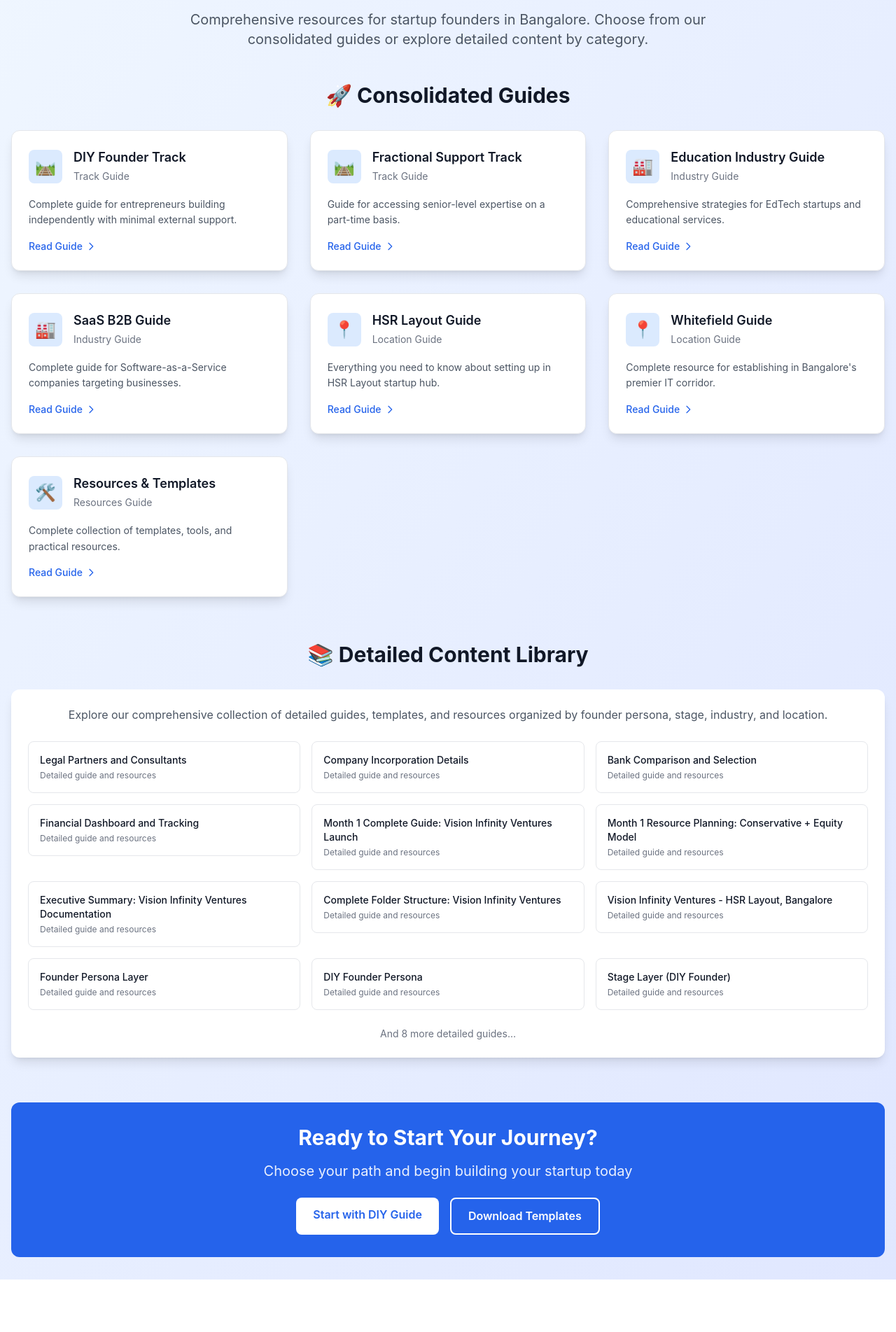
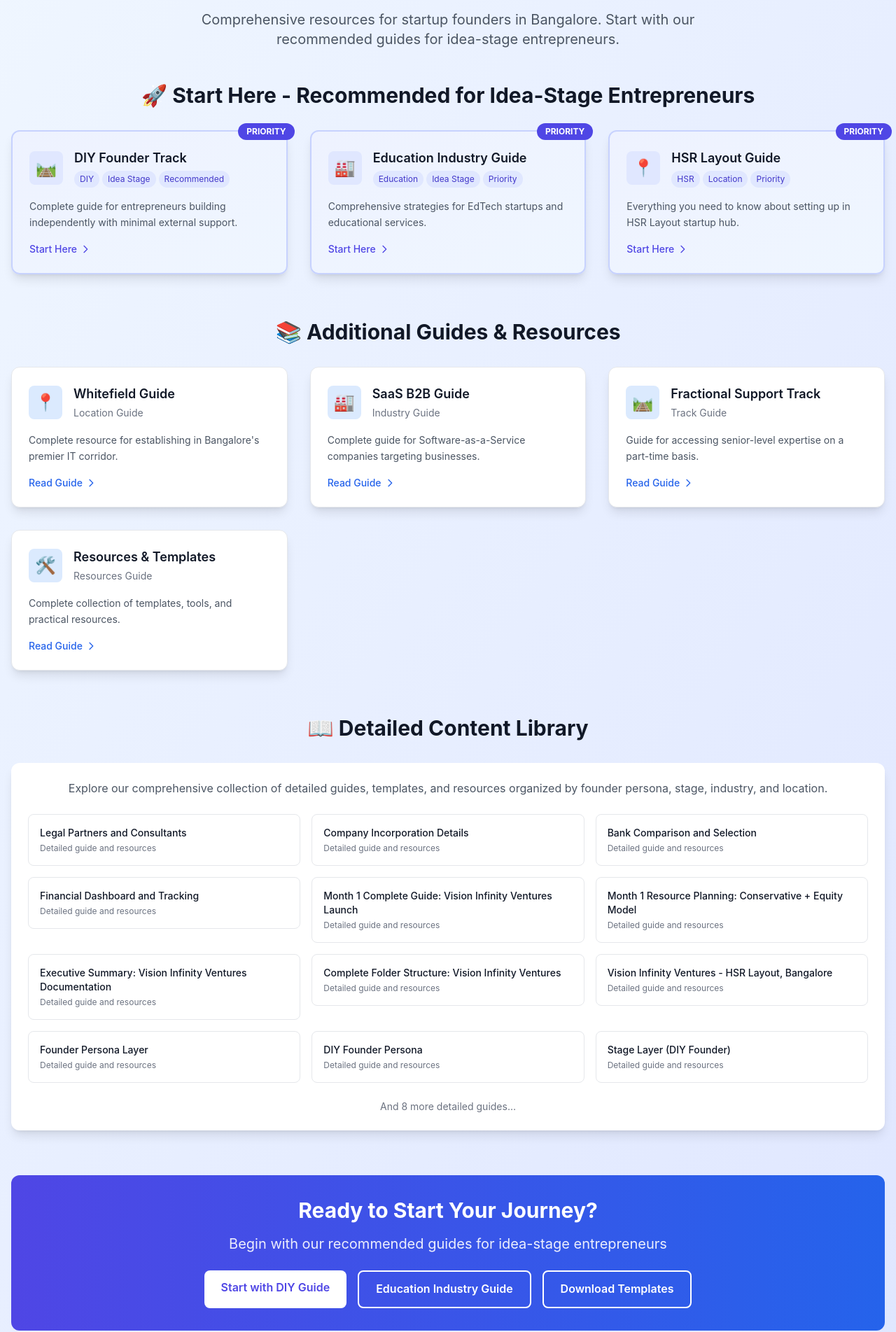
Before and after one commit to niranjanbala/visioninfinityventures.studio, a Next.js app: page /content in a window 1280 px wide. Shown: the part 139-2042 px from the top of the page at 70% size. Before the commit the page ends 1967 px from the top, so only its background shows below. Built offline with nearby package versions, Linux system fonts and the light colour scheme; no server answers.

Commit message:
Prioritize DIY Founder, Education industry, and HSR Layout in content library with visual indicators

```diff
--- a/pages/content.tsx
+++ b/pages/content.tsx
@@ -10,6 +10,8 @@ interface ContentPage {
   slug: string;
   description: string;
   category: string;
+  priority?: 'high' | 'medium' | 'low';
+  tags?: string[];
 }
 
 interface ContentIndexProps {
@@ -18,6 +20,12 @@ interface ContentIndexProps {
 }
 
 export default function ContentIndex({ newContent, originalContent }: ContentIndexProps) {
+  // Sort content by priority
+  const sortedContent = [...newContent].sort((a, b) => {
+    const priorityOrder = { high: 3, medium: 2, low: 1 };
+    return (priorityOrder[b.priority || 'low'] || 0) - (priorityOrder[a.priority || 'low'] || 0);
+  });
+
   return (
     <>
       <Head>
@@ -34,17 +42,72 @@ export default function ContentIndex({ newContent, originalContent }: ContentInd
               Content Library
             </h1>
             <p className="text-xl text-gray-600 max-w-3xl mx-auto">
-              Comprehensive resources for startup founders in Bangalore. Choose from our consolidated guides or explore detailed content by category.
+              Comprehensive resources for startup founders in Bangalore. Start with our recommended guides for idea-stage entrepreneurs.
             </p>
           </div>
 
-          {/* New Consolidated Content */}
+          {/* Priority Content Section */}
           <div className="mb-16">
             <h2 className="text-3xl font-bold text-gray-900 mb-8 text-center">
-              🚀 Consolidated Guides
+              🚀 Start Here - Recommended for Idea-Stage Entrepreneurs
             </h2>
             <div className="grid md:grid-cols-2 lg:grid-cols-3 gap-8">
-              {newContent.map((page) => (
+              {sortedContent.filter(page => page.priority === 'high').map((page) => (
+                <Link
+                  key={page.slug}
+                  href={`/content/${page.slug}`}
+                  className="group block"
+                >
+                  <div className="bg-gradient-to-br from-indigo-50 to-blue-50 rounded-xl shadow-lg hover:shadow-xl transition-all duration-300 p-6 h-full border-2 border-indigo-200 hover:border-indigo-400 relative">
+                    {/* Priority Badge */}
+                    <div className="absolute -top-3 -right-3 bg-indigo-600 text-white px-3 py-1 rounded-full text-xs font-bold">
+                      PRIORITY
+                    </div>
+
+                    <div className="flex items-center mb-4">
+                      <div className="w-12 h-12 bg-indigo-100 rounded-lg flex items-center justify-center mr-4">
+                        <span className="text-2xl">
+                          {page.category === 'track' && '🛤️'}
+                          {page.category === 'industry' && '🏭'}
+                          {page.category === 'location' && '📍'}
+                          {page.category === 'resources' && '🛠️'}
+                        </span>
+                      </div>
+                      <div>
+                        <h3 className="text-lg font-semibold text-gray-900 group-hover:text-indigo-600 transition-colors">
+                          {page.title}
+                        </h3>
+                        <div className="flex flex-wrap gap-1 mt-1">
+                          {page.tags?.map((tag, index) => (
+                            <span key={index} className="text-xs bg-indigo-100 text-indigo-700 px-2 py-1 rounded-full">
+                              {tag}
+                            </span>
+                          ))}
+                        </div>
+                      </div>
+                    </div>
+                    <p className="text-gray-600 text-sm leading-relaxed">
+                      {page.description}
+                    </p>
+                    <div className="mt-4 flex items-center text-indigo-600 text-sm font-medium">
+                      Start Here
+                      <svg className="w-4 h-4 ml-1 group-hover:translate-x-1 transition-transform" fill="none" stroke="currentColor" viewBox="0 0 24 24">
+                        <path strokeLinecap="round" strokeLinejoin="round" strokeWidth={2} d="M9 5l7 7-7 7" />
+                      </svg>
+                    </div>
+                  </div>
+                </Link>
+              ))}
+            </div>
+          </div>
+
+          {/* Other Consolidated Content */}
+          <div className="mb-16">
+            <h2 className="text-3xl font-bold text-gray-900 mb-8 text-center">
+              📚 Additional Guides & Resources
+            </h2>
+            <div className="grid md:grid-cols-2 lg:grid-cols-3 gap-8">
+              {sortedContent.filter(page => page.priority !== 'high').map((page) => (
                 <Link
                   key={page.slug}
                   href={`/content/${page.slug}`}
@@ -87,7 +150,7 @@ export default function ContentIndex({ newContent, originalContent }: ContentInd
           {/* Original Content */}
           <div>
             <h2 className="text-3xl font-bold text-gray-900 mb-8 text-center">
-              📚 Detailed Content Library
+              📖 Detailed Content Library
             </h2>
             <div className="bg-white rounded-xl shadow-lg p-6">
               <p className="text-gray-600 mb-6 text-center">
@@ -122,24 +185,30 @@ export default function ContentIndex({ newContent, originalContent }: ContentInd
           </div>
 
           {/* Quick Start Section */}
-          <div className="mt-16 bg-blue-600 rounded-xl p-8 text-white">
+          <div className="mt-16 bg-gradient-to-r from-indigo-600 to-blue-600 rounded-xl p-8 text-white">
             <div className="text-center">
               <h2 className="text-3xl font-bold mb-4">
                 Ready to Start Your Journey?
               </h2>
               <p className="text-xl mb-6 opacity-90">
-                Choose your path and begin building your startup today
+                Begin with our recommended guides for idea-stage entrepreneurs
               </p>
               <div className="flex flex-wrap justify-center gap-4">
                 <Link
                   href="/content/diy-founder-track"
-                  className="bg-white text-blue-600 px-6 py-3 rounded-lg font-semibold hover:bg-gray-100 transition-colors"
+                  className="bg-white text-indigo-600 px-6 py-3 rounded-lg font-semibold hover:bg-gray-100 transition-colors"
                 >
                   Start with DIY Guide
                 </Link>
                 <Link
+                  href="/content/education-industry-guide"
+                  className="bg-transparent border-2 border-white text-white px-6 py-3 rounded-lg font-semibold hover:bg-white hover:text-indigo-600 transition-colors"
+                >
+                  Education Industry Guide
+                </Link>
+                <Link
                   href="/content/resources"
-                  className="bg-transparent border-2 border-white text-white px-6 py-3 rounded-lg font-semibold hover:bg-white hover:text-blue-600 transition-colors"
+                  className="bg-transparent border-2 border-white text-white px-6 py-3 rounded-lg font-semibold hover:bg-white hover:text-indigo-600 transition-colors"
                 >
                   Download Templates
                 </Link>
@@ -153,49 +222,63 @@ export default function ContentIndex({ newContent, originalContent }: ContentInd
 }
 
 export const getStaticProps: GetStaticProps = async () => {
-  // New consolidated content
+  // New consolidated content with priority ordering
   const newContent: ContentPage[] = [
     {
       title: "DIY Founder Track",
       slug: "diy-founder-track",
       description: "Complete guide for entrepreneurs building independently with minimal external support.",
-      category: "track"
+      category: "track",
+      priority: "high",
+      tags: ["DIY", "Idea Stage", "Recommended"]
+    },
+    {
+      title: "Education Industry Guide",
+      slug: "education-industry-guide",
+      description: "Comprehensive strategies for EdTech startups and educational services.",
+      category: "industry",
+      priority: "high",
+      tags: ["Education", "Idea Stage", "Priority"]
+    },
+    {
+      title: "HSR Layout Guide",
+      slug: "hsr-layout-guide",
+      description: "Everything you need to know about setting up in HSR Layout startup hub.",
+      category: "location",
+      priority: "high",
+      tags: ["HSR", "Location", "Priority"]
+    },
+    {
+      title: "Whitefield Guide",
+      slug: "whitefield-guide",
+      description: "Complete resource for establishing in Bangalore's premier IT corridor.",
+      category: "location",
+      priority: "medium",
+      tags: ["Whitefield", "Location"]
+    },
+    {
+      title: "SaaS B2B Guide",
+      slug: "saas-b2b-guide",
+      description: "Complete guide for Software-as-a-Service companies targeting businesses.",
+      category: "industry",
+      priority: "medium",
+      tags: ["SaaS", "B2B"]
     },
     {
       title: "Fractional Support Track",
       slug: "fractional-support-track",
       description: "Guide for accessing senior-level expertise on a part-time basis.",
-      category: "track"
-    },
-    {
-      title: "Education Industry Guide",
-      slug: "education-industry-guide",
-      description: "Comprehensive strategies for EdTech startups and educational services.",
-      category: "industry"
-    },
-    {
-      title: "SaaS B2B Guide",
-      slug: "saas-b2b-guide",
-      description: "Complete guide for Software-as-a-Service companies targeting businesses.",
-      category: "industry"
-    },
-    {
-      title: "HSR Layout Guide",
-      slug: "hsr-layout-guide",
-      description: "Everything you need to know about setting up in HSR Layout startup hub.",
-      category: "location"
-    },
-    {
-      title: "Whitefield Guide",
-      slug: "whitefield-guide",
-      description: "Complete resource for establishing in Bangalore's premier IT corridor.",
-      category: "location"
+      category: "track",
+      priority: "medium",
+      tags: ["Fractional", "Support"]
     },
     {
       title: "Resources & Templates",
       slug: "resources",
       description: "Complete collection of templates, tools, and practical resources.",
-      category: "resources"
+      category: "resources",
+      priority: "medium",
+      tags: ["Templates", "Tools"]
     }
   ];
 
```
